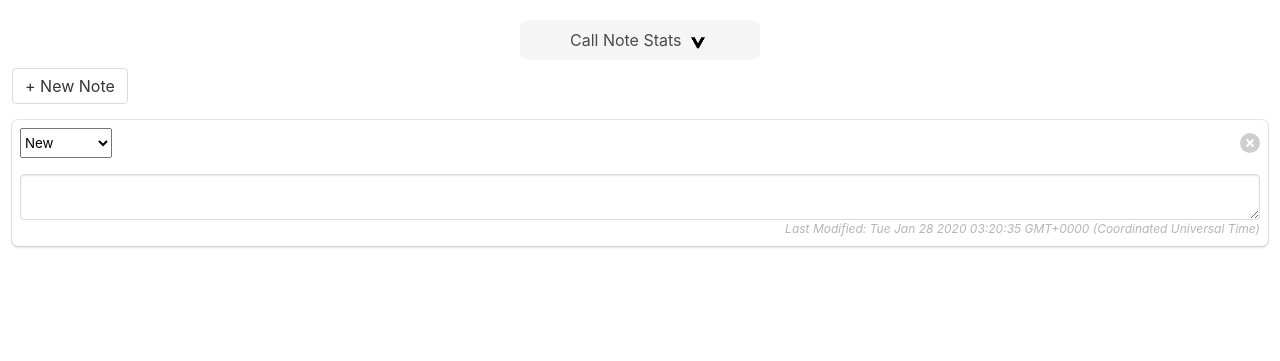
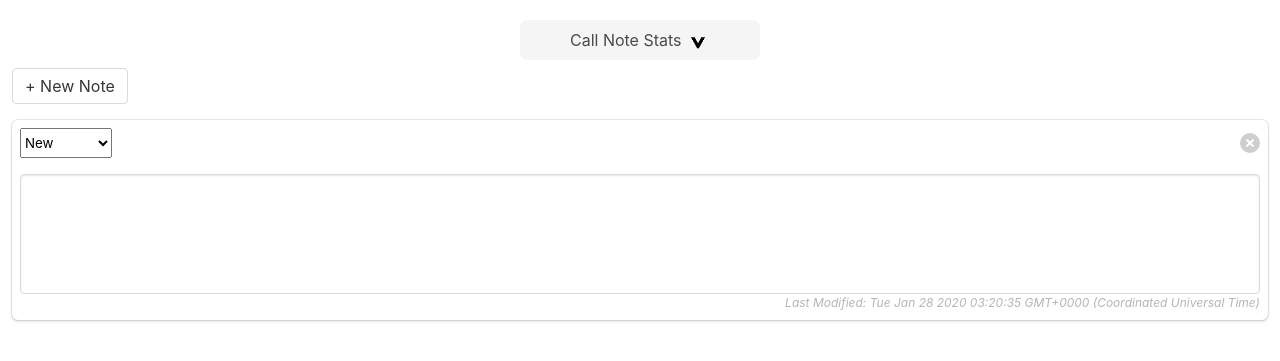
Before and after one commit to ChanseNTaylor/NoteTakingApp, a plain HTML site: page index.html in a window 1280 px wide. Both pictures are taken after a click on the link "+ New Note". Shown: the part 89-450 px from the top of the page. Drawn offline with nearby package versions, Linux system fonts and the light colour scheme.

Commit message:
Changed the textarea element inside each note to instead be a contenteditable div.  This prevents manual user resizing which i feel is unnecessary and makes it easier to scroll the page as you do not accidentally scroll a text area.  It also makes input areas the size that they need to be as they are being typed.

```diff
--- a/css/styles.css
+++ b/css/styles.css
@@ -47,6 +47,10 @@
 {
     margin: 0 1rem;
 }
+.textarea
+{
+    height: auto;
+}
 
 
 /* Transitions */
--- a/js/scripts.js
+++ b/js/scripts.js
@@ -65,8 +65,8 @@ Vue.component("note",
             }
         },
     },
-    template:`
-    <div class="box is-small is-clearfix" :class="setNoteColor">
+    template: `
+    <div class="box transitions" :class="setNoteColor">
         <div class="level is-vcentered is-centered">
             <select class="select" @change="setNoteStatus" v-model="selected">
                 <option>New</option>
@@ -76,8 +76,8 @@ Vue.component("note",
             </select>
             <a class="delete" @click="$emit('delete', note.id)"/>
         </div>
-        <textarea rows="1" class="textarea" @change="note.setDateModified()"/>
-        <p class="is-size-7 is-italic is-pulled-right transitions" :class="dateModifiedColor">
+        <div class="textarea has-text-left" contenteditable="true" @change="note.setDateModified()"/>
+        <p class="is-size-7 is-italic has-text-right transitions" :class="dateModifiedColor">
             Last Modified: {{ note.lastModified }}
         </p>
     </div>`
```
